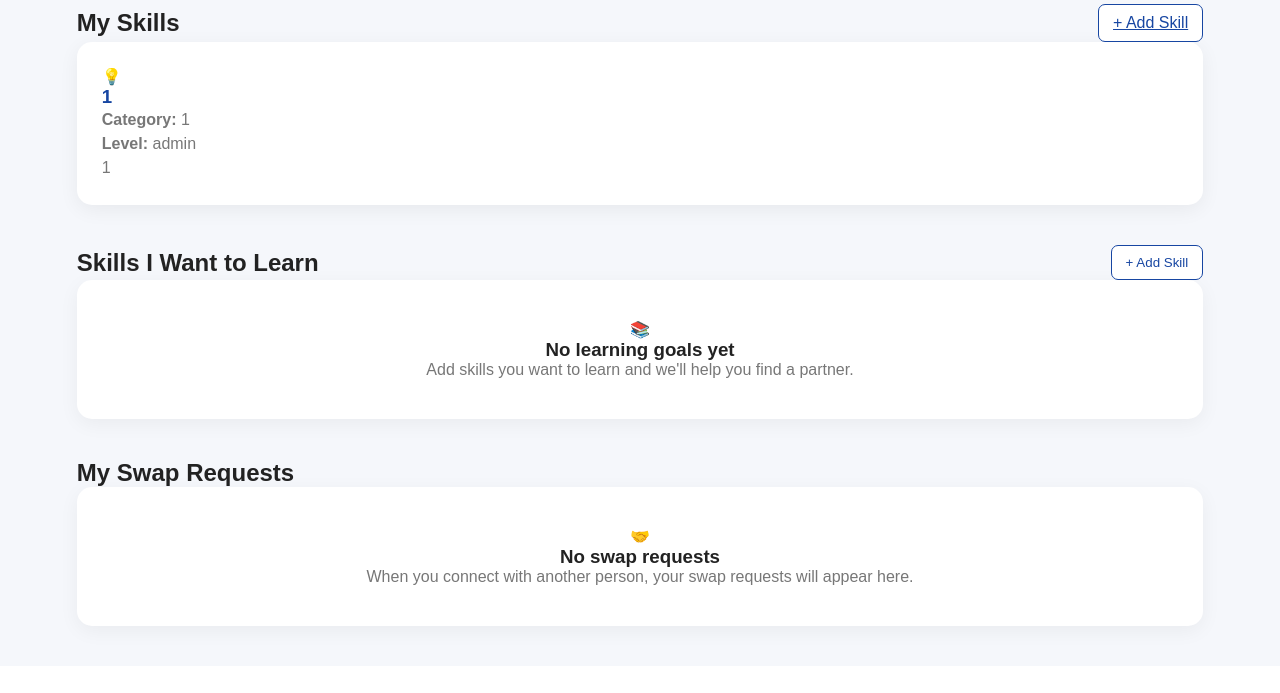
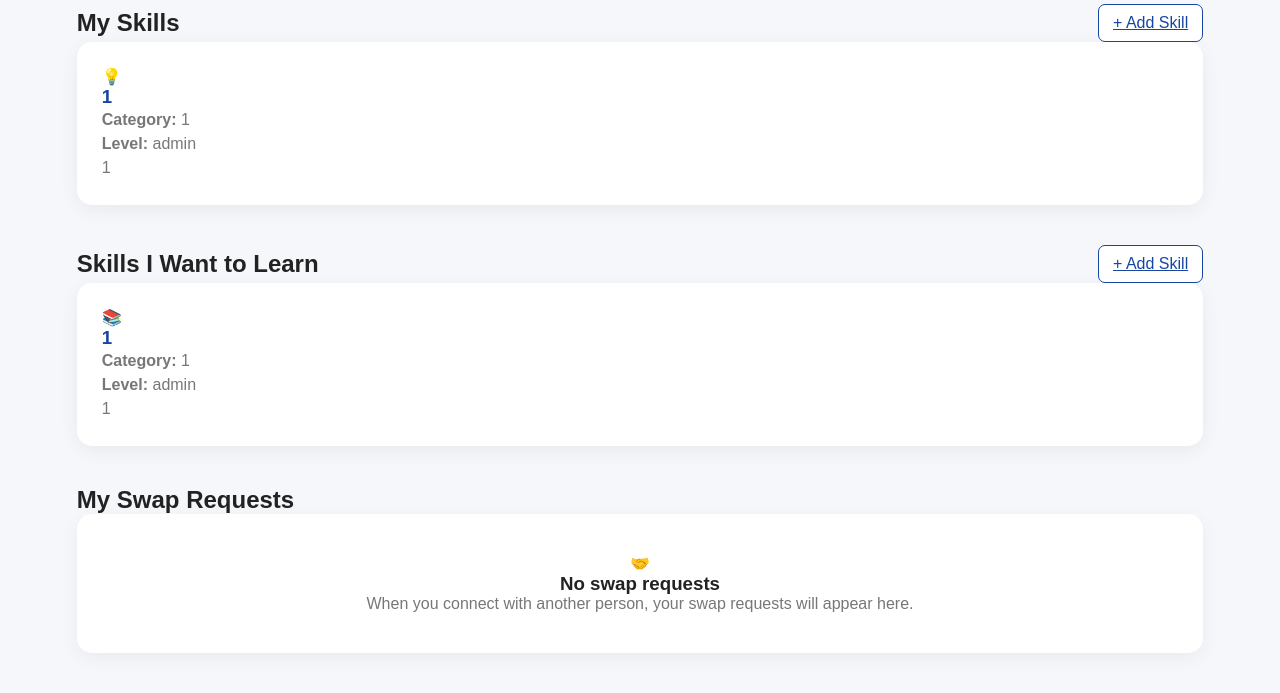
Before and after one commit to emma5004/Skillswap-, a Flask app: page /dashboard in a window 1280 px wide. Shown: the part 487-1180 px from the top of the page. Before the commit the page ends 1125 px from the top, so only its background shows below. Run offline with Flask 3, Linux system fonts and the light colour scheme; the visitor is signed in with stand-in values (Sample User, id 1).

Commit message:
Refactor skills section in dashboard.html

```diff
--- a/templates/dashboard.html
+++ b/templates/dashboard.html
@@ -197,12 +197,38 @@
 
         <h2>Skills I Want to Learn</h2>
 
-                <button class="add-button">
+        <a href="/learn-skill" class="add-button">
             + Add Skill
-                </button>
+        </a>
 
     </div>
 
+
+    {% if session.get('learning_skill') %}
+
+    <div class="dashboard-card">
+
+        <div class="card-icon">📚</div>
+
+        <h3>{{ session.get('learning_skill') }}</h3>
+
+        <p>
+            <strong>Category:</strong>
+            {{ session.get('learning_category') }}
+        </p>
+
+        <p>
+            <strong>Level:</strong>
+            {{ session.get('learning_level') }}
+        </p>
+
+        <p>
+            {{ session.get('learning_description') }}
+        </p>
+
+    </div>
+
+    {% else %}
 
     <div class="empty-card">
 
@@ -215,7 +241,13 @@
             we'll help you find a partner.
         </p>
 
+        <a href="/learn-skill" class="primary-button">
+            Add Learning Goal
+        </a>
+
     </div>
+
+    {% endif %}
 
 </section>
 
```
Lines whose indentation alone changed are shown as unchanged.
